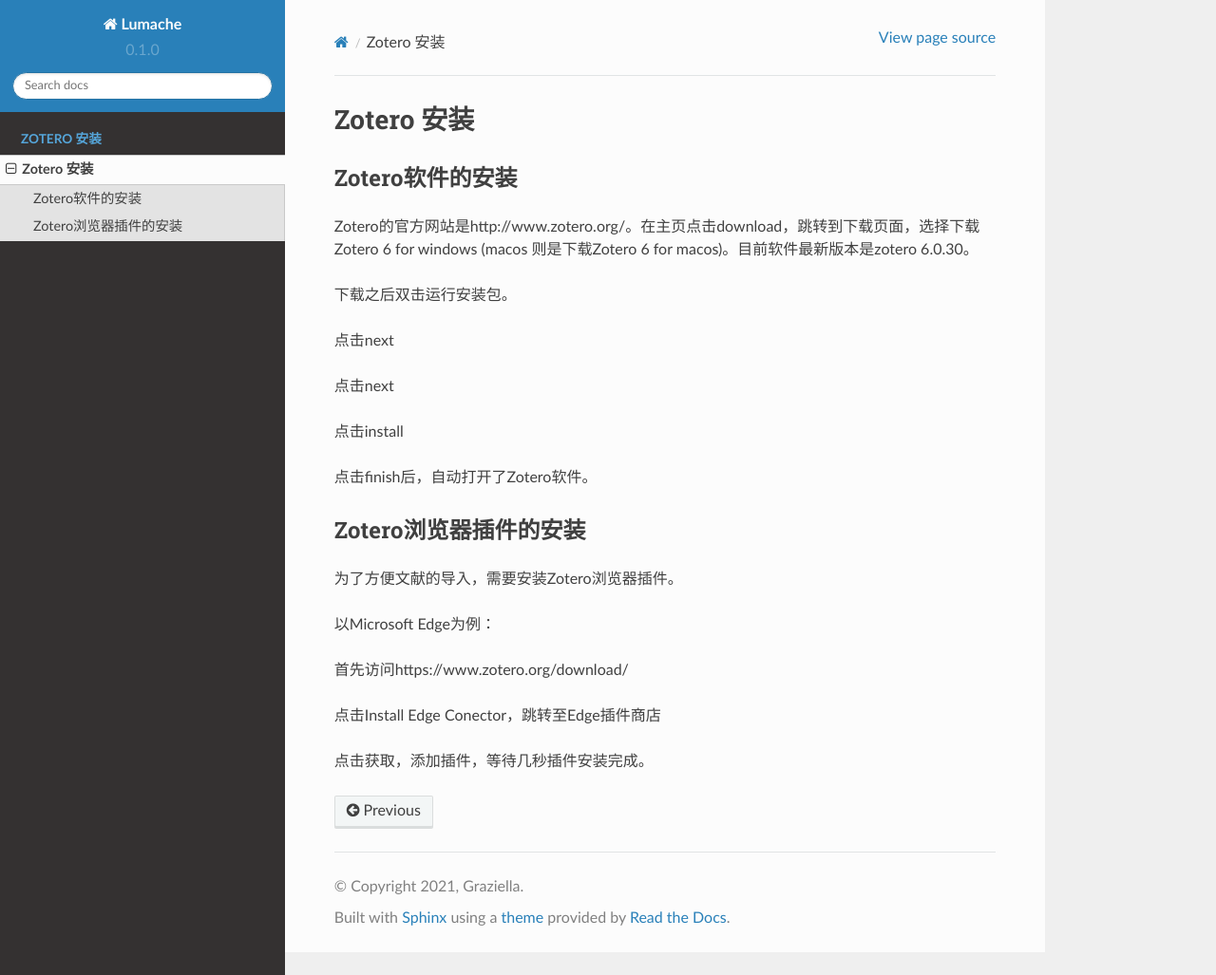
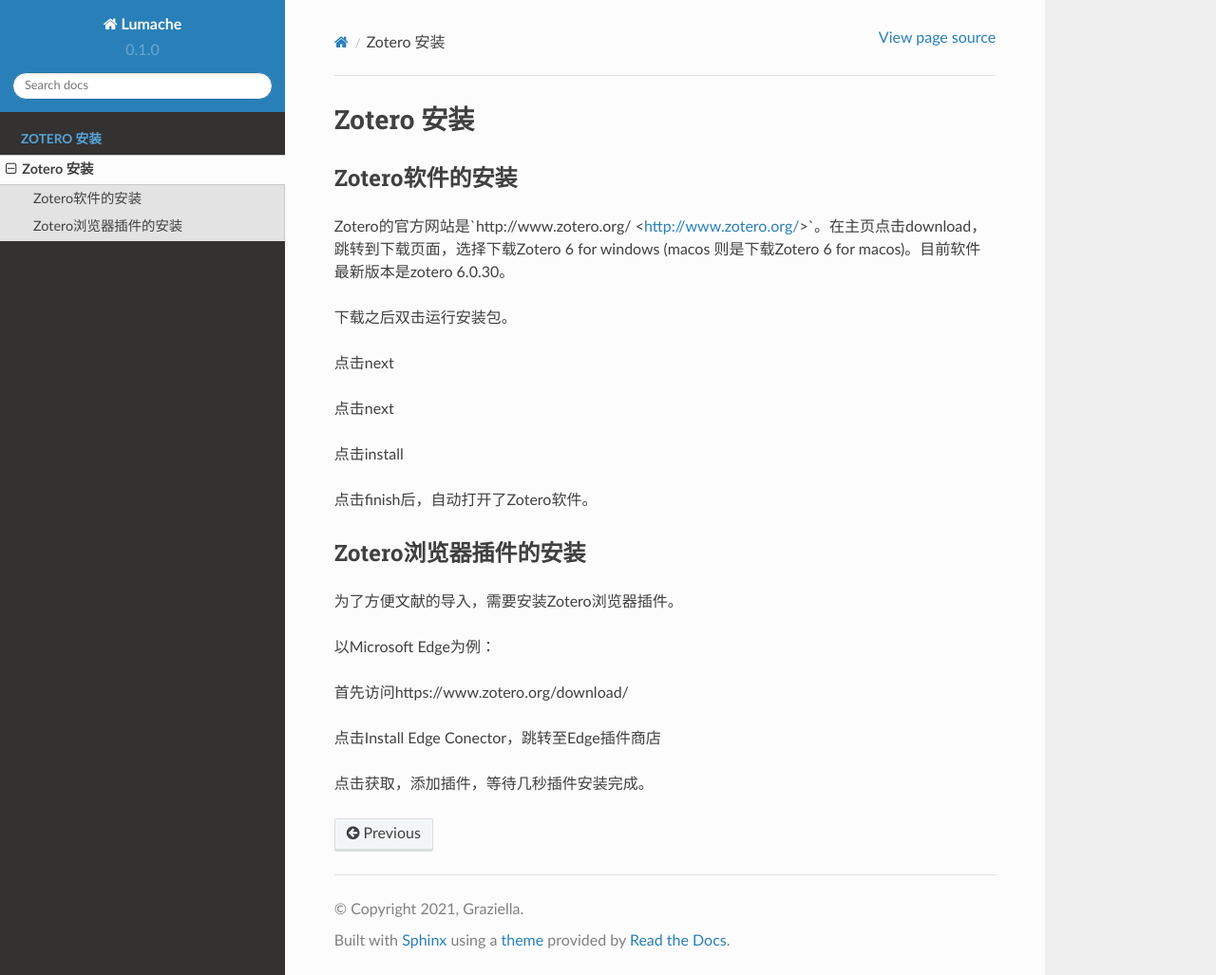
Before and after one commit to sch401/zotero-tutorial, a Sphinx documentation site: the page built from docs/source/content/installation.rst, in a window 1280 px wide and 1027 px high. Shown: the whole window at 95% size. Built offline with Sphinx 7.4.7 and the Read the Docs theme 2.0.0, drawn with Linux system fonts in a browser that asks for light colours; part of the change alters nothing that is shown.

Commit message:
modified:   docs/source/content/installation.rst

```diff
--- a/docs/source/content/installation.rst
+++ b/docs/source/content/installation.rst
@@ -2,7 +2,7 @@ Zotero 安装
 =======
 Zotero软件的安装
 ----------------
-Zotero的官方网站是http://www.zotero.org/。在主页点击download，跳转到下载页面，选择下载Zotero 6 for windows (macos 则是下载Zotero 6 for macos)。目前软件最新版本是zotero 6.0.30。
+Zotero的官方网站是`http://www.zotero.org/ <http://www.zotero.org/>`。在主页点击download，跳转到下载页面，选择下载Zotero 6 for windows (macos 则是下载Zotero 6 for macos)。目前软件最新版本是zotero 6.0.30。
 
 下载之后双击运行安装包。
 
```
